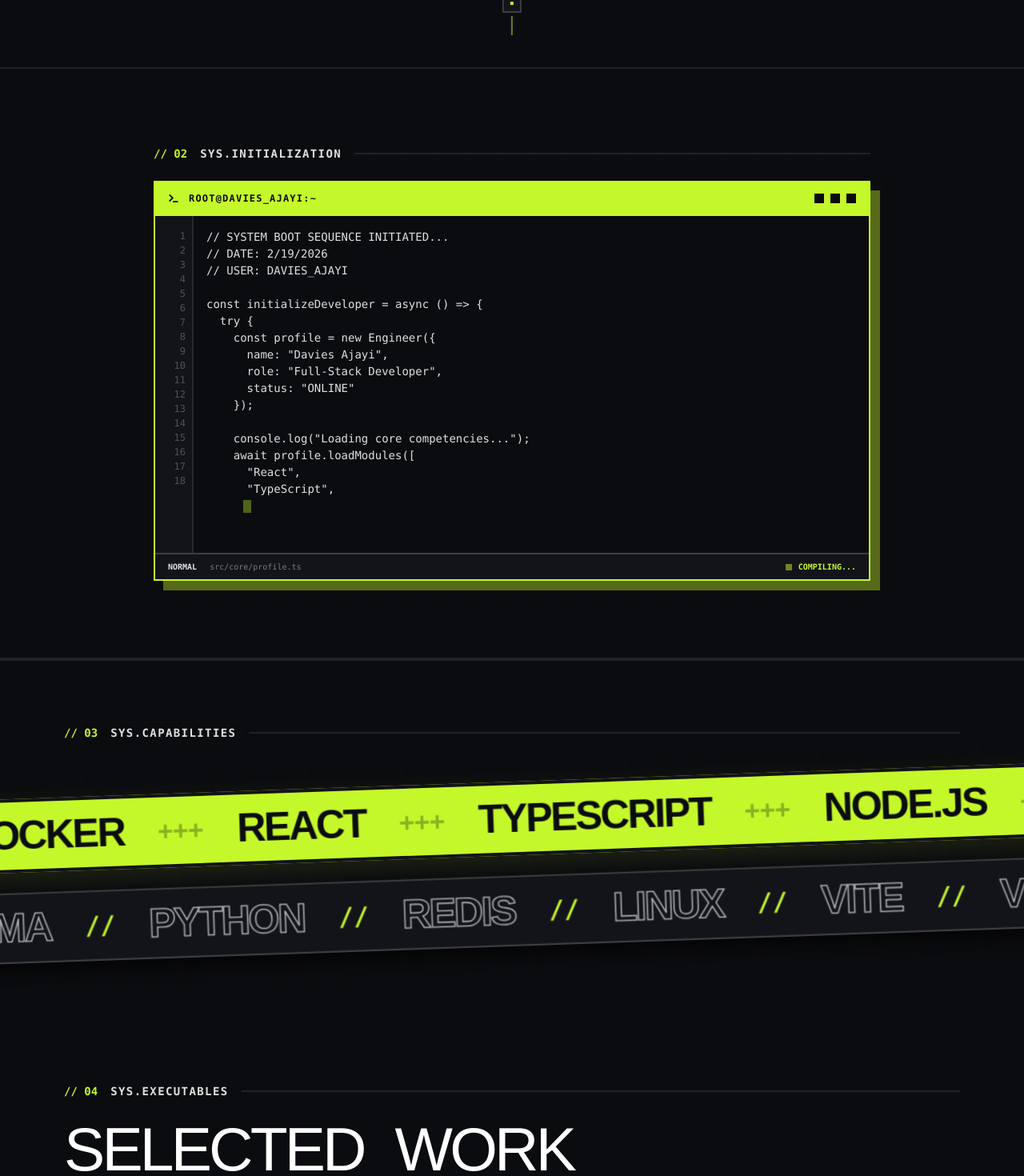
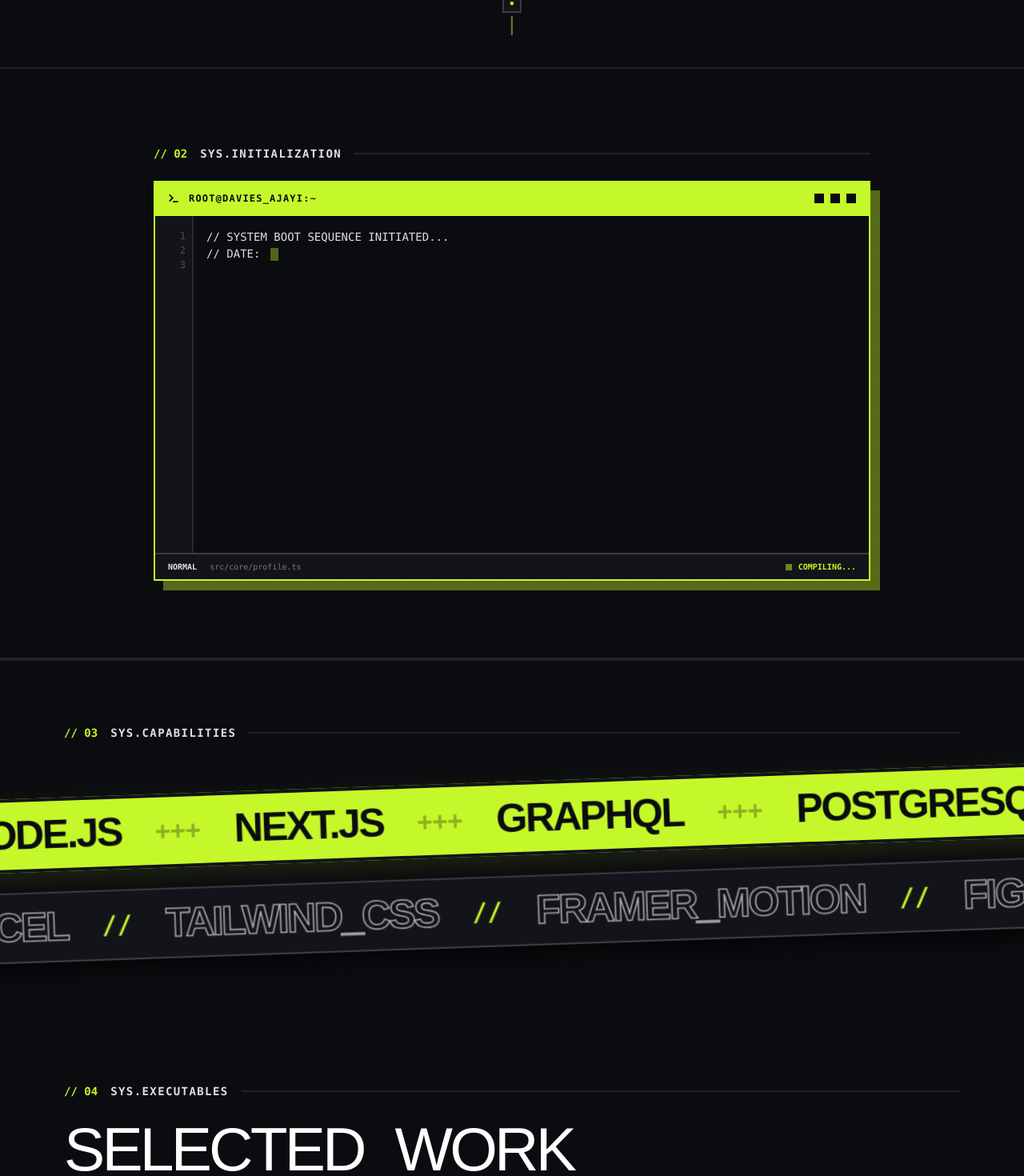
Before and after one commit to Davies70/portfolio_v2, a React (Vite) app: page / in a window 1280 px wide. Shown: the part 716-2186 px from the top of the page at 80% size. Built offline with nearby package versions, Linux system fonts and the light colour scheme; the HTML template or start-up script is replaced by a standard one; a web font is replaced by a local one.

Commit message:
fix: adjust typing delay for improved user experience and update marquee animation durations

```diff
--- a/src/components/CodeShowcase.tsx
+++ b/src/components/CodeShowcase.tsx
@@ -51,7 +51,7 @@
     setIsTyping(true);
 
     let currentIndex = 0;
-    const typingDelay = shouldReduceMotion ? 5 : 18;
+    const typingDelay = shouldReduceMotion ? 50 : 150;
     const typingInterval = window.setInterval(() => {
       currentIndex += 1;
       setDisplayedCode(CODE_SNIPPET.slice(0, currentIndex));
--- a/src/components/TechStackMarquee.tsx
+++ b/src/components/TechStackMarquee.tsx
@@ -1,5 +1,3 @@
-import React from "react";
-
 // You can swap these out for the actual technologies you use
 const TOP_ROW = [
   "REACT",
--- a/src/index.css
+++ b/src/index.css
@@ -146,7 +146,6 @@
   .hard-shadow-accent {
     box-shadow: 6px 6px 0 rgba(197, 248, 42, 0.4);
   }
-
 }
 
 @media (prefers-reduced-motion: reduce) {
@@ -173,12 +172,12 @@
 }
 
 .marquee-forward {
-  --marquee-duration: 10s;
+  --marquee-duration: 20s;
   animation-name: marquee-forward !important;
 }
 
 .marquee-reverse {
-  --marquee-duration: 12s;
+  --marquee-duration: 24s;
   animation-name: marquee-reverse !important;
 }
 
```
